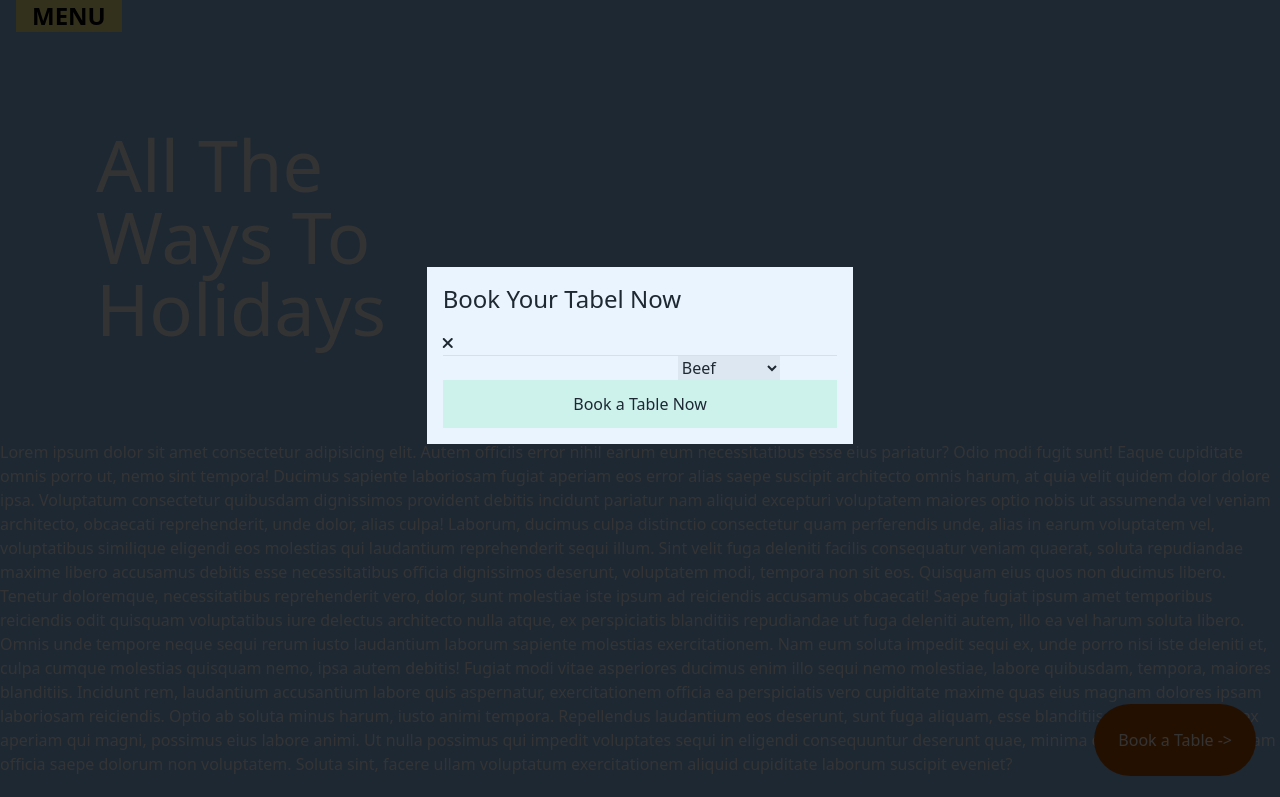
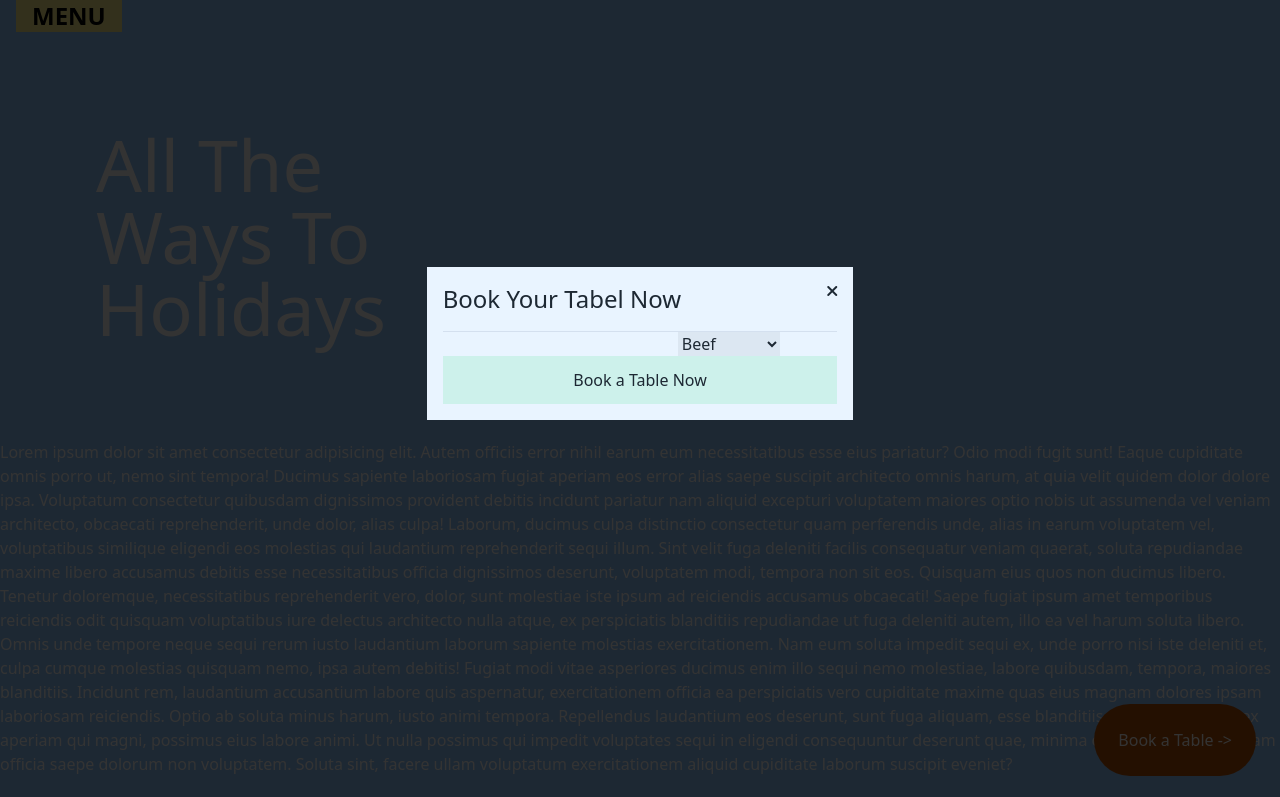
Before and after one commit to SauelAlmonte/earl-slider, a website: page public/index.html in a window 1280 px wide. Shown: the top 797 px of the page. Drawn offline with Linux system fonts and the light colour scheme.

Commit message:
Earls Menu Slider

```diff
--- a/public/index.html
+++ b/public/index.html
@@ -98,8 +98,10 @@
     >
         <div class="p-4 bg-white w-1/3 absolute top-1/3 right-1/3 shadow-lg opacity-100"
         >
-            <p class="text-2xl mb-4">Book Your Tabel Now</p>
-            <span class="fa-solid fa-xmark"></span>
+            <div class="flex justify-between">
+                <p class="text-2xl mb-4">Book Your Tabel Now</p>
+                <span class="fa-solid fa-xmark cursor-pointer" id="closeModal"></span>
+            </div>
             <hr>
             <input type="text" name="amount-of-guest" id="amtOfguest">
             <select name="food-type" id="foodType">
```
Also changed, not shown: dist/styles.css.
